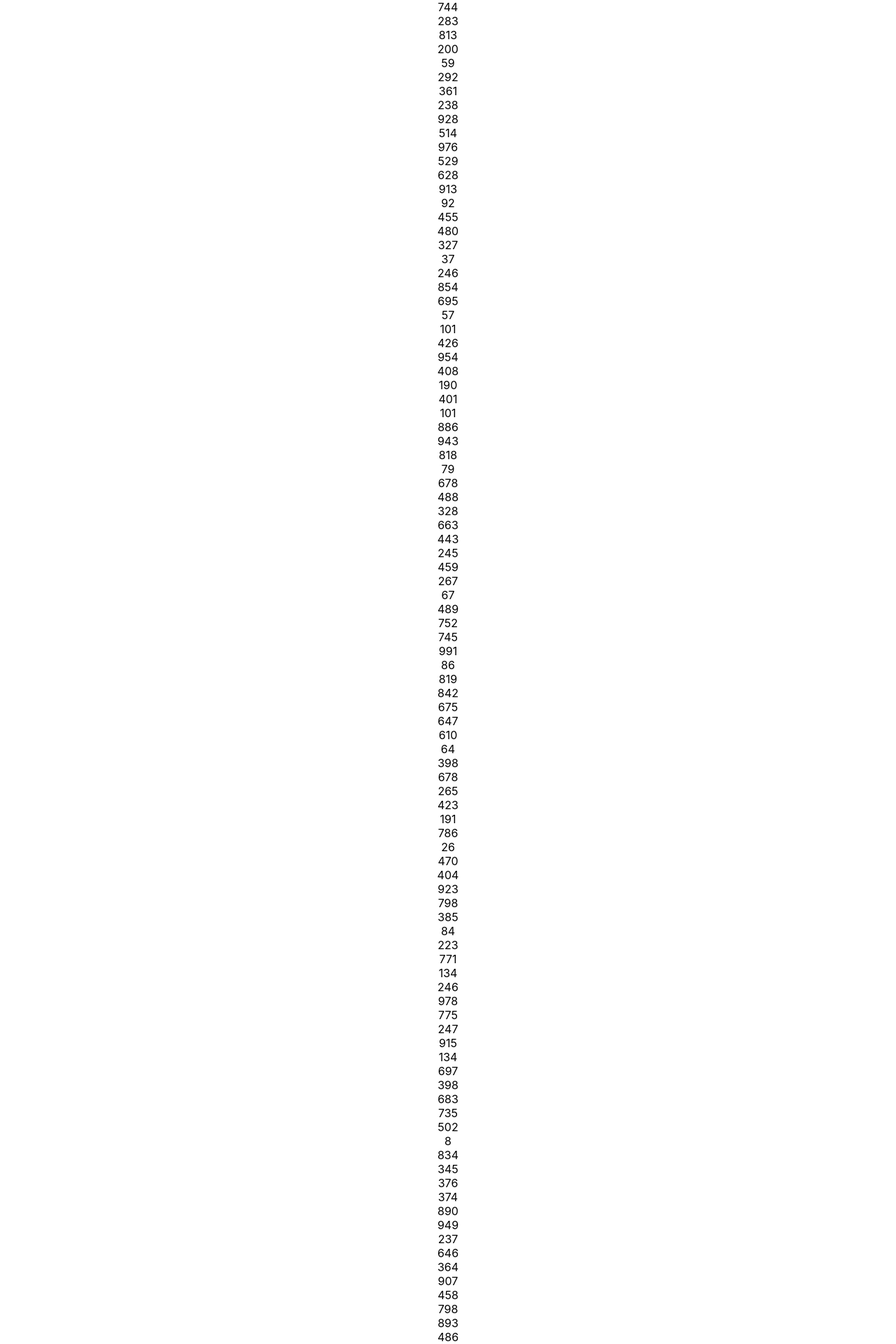
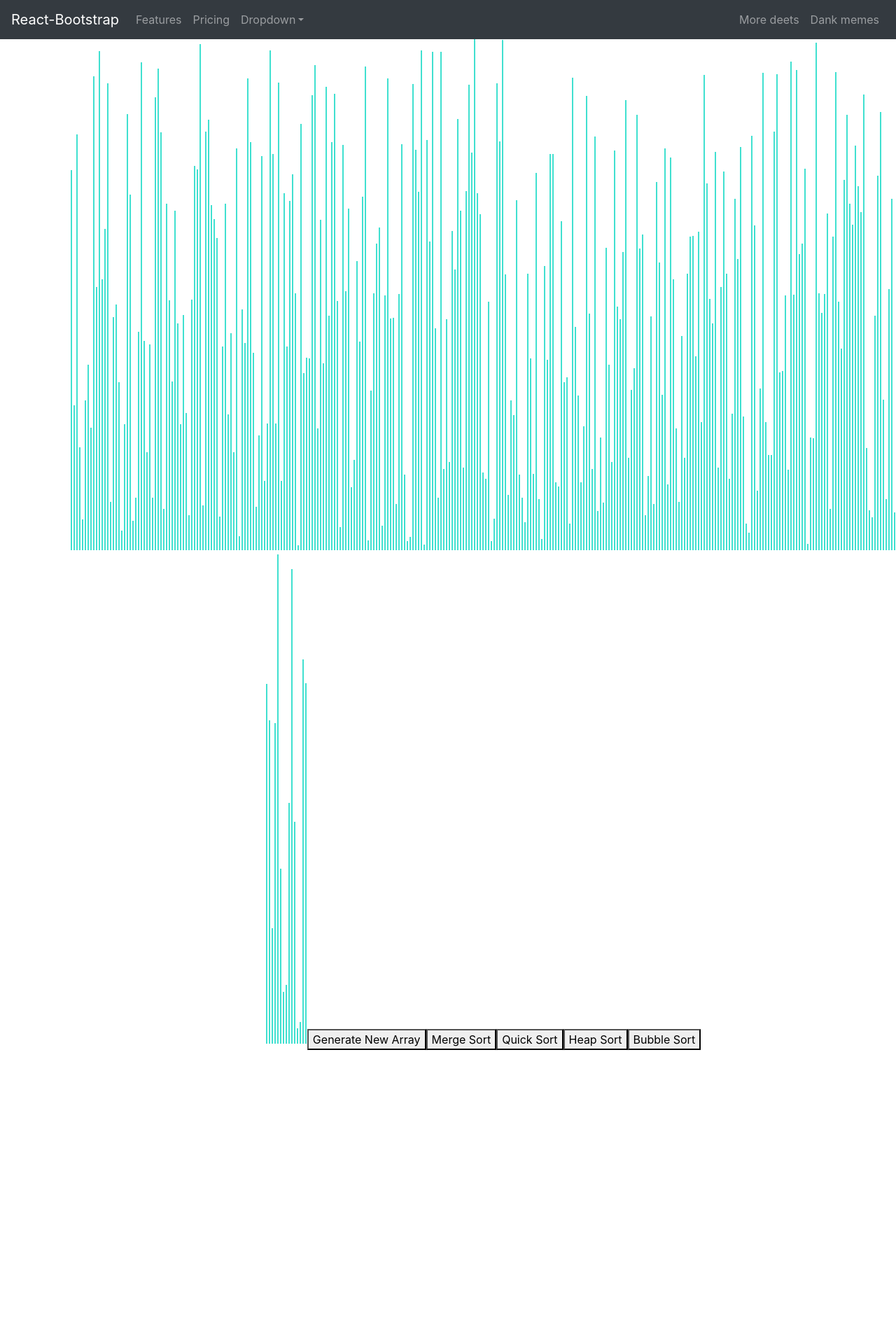
Before and after one commit to louishinohara/algorithm-visualizer, a React (Create React App) app: page / in a window 1280 px wide. Shown: the top 1920 px of the page at 70% size. After the commit the page ends 1500 px from the top, so only its background shows below. Built offline with nearby package versions, Linux system fonts and the light colour scheme.

Commit message:
bootstrap
Added boostrap navigatio bar to project

```diff
--- a/package.json
+++ b/package.json
@@ -6,7 +6,9 @@
     "@testing-library/jest-dom": "^4.2.4",
     "@testing-library/react": "^9.5.0",
     "@testing-library/user-event": "^7.2.1",
+    "bootstrap": "^4.4.1",
     "react": "^16.13.1",
+    "react-bootstrap": "^1.0.1",
     "react-dom": "^16.13.1",
     "react-scripts": "3.4.1"
   },
--- a/src/App.js
+++ b/src/App.js
@@ -1,14 +1,20 @@
-import React from 'react';
-import logo from './logo.svg';
+import React, {Component} from 'react';
+import {Navbar, Nav, NavItem, NavDropdown} from 'react-bootstrap';
+import NavigationBar from "./components/navBar";
+import SortingVisualizer from "./Visualizer/SortingVisualizer/SortingVisualizer";
 import './App.css';
 
-import SortingVisualizer from "./Visualizer/SortingVisualizer/SortingVisualizer";
-function App() {
+
+class App extends Component{
+  render() {
   return (
     <div className="App">
+      <NavigationBar></NavigationBar>
       <SortingVisualizer></SortingVisualizer>
     </div>
   );
+  }
+
 }
 
 export default App;
--- a/src/Visualizer/SortingVisualizer/SortingVisualizer.css
+++ b/src/Visualizer/SortingVisualizer/SortingVisualizer.css
@@ -0,0 +1,11 @@
+.array-container{
+    position: absolute;
+    left: 100px;
+}
+
+.array-bar {
+    width: 2px;
+    background-color: purple;
+    display: inline-block;
+    margin: 0 1px;
+}
--- a/src/Visualizer/SortingVisualizer/SortingVisualizer.jsx
+++ b/src/Visualizer/SortingVisualizer/SortingVisualizer.jsx
@@ -1,5 +1,18 @@
 import React from 'react';
 import './SortingVisualizer.css';
+import { getMergeSortAnimations } from './sortingAlgorithms/sortingAlgorithms.js';
+
+// Change this value for the speed of the animations.
+const ANIMATION_SPEED_MS = 1;
+
+// Change this value for the number of bars (value) in the array.
+const NUMBER_OF_ARRAY_BARS = 310;
+
+// This is the main color of the array bars.
+const PRIMARY_COLOR = 'turquoise';
+
+// This is the color of array bars that are being compared throughout the animations.
+const SECONDARY_COLOR = 'red';
 
 export default class SortingVisualizer extends React.Component {
     constructor(props) {
@@ -18,29 +31,103 @@ export default class SortingVisualizer extends React.Component {
 // Includes duplicate values
     resetArray() {
         const array = [];
-        for (let i = 0; i <= 100; i++){
-            array.push(randomIntFromInterval(5,1000));
+        for (let i = 0; i < NUMBER_OF_ARRAY_BARS; i++) {
+        array.push(randomIntFromInterval(5, 730));
         }
         this.setState({array});
     }
 
+    mergeSort() {
+        const animations = getMergeSortAnimations(this.state.array);
+        for (let i = 0; i < animations.length; i++) {
+        const arrayBars = document.getElementsByClassName('array-bar');
+        const isColorChange = i % 3 !== 2;
+        if (isColorChange) {
+            const [barOneIdx, barTwoIdx] = animations[i];
+            const barOneStyle = arrayBars[barOneIdx].style;
+            const barTwoStyle = arrayBars[barTwoIdx].style;
+            const color = i % 3 === 0 ? SECONDARY_COLOR : PRIMARY_COLOR;
+            setTimeout(() => {
+            barOneStyle.backgroundColor = color;
+            barTwoStyle.backgroundColor = color;
+            }, i * ANIMATION_SPEED_MS);
+        } else {
+            setTimeout(() => {
+            const [barOneIdx, newHeight] = animations[i];
+            const barOneStyle = arrayBars[barOneIdx].style;
+            barOneStyle.height = `${newHeight}px`;
+            }, i * ANIMATION_SPEED_MS);
+        }
+        }
+    }
+
+    quickSort() {}
+
+    heapSort() {}
+
+    bubbleSort() {}
+
+    // NOTE: This method will only work if your sorting algorithms actually return
+    // the sorted arrays; if they return the animations (as they currently do), then
+    // this method will be broken.
+    testSortingAlgorithms() {
+        for (let i = 0; i < 100; i++) {
+        const array = [];
+        const length = randomIntFromInterval(1, 1000);
+        for (let i = 0; i < length; i++) {
+            array.push(randomIntFromInterval(-1000, 1000));
+        }
+        const javaScriptSortedArray = array.slice().sort((a, b) => a - b);
+        const mergeSortedArray = getMergeSortAnimations(array.slice());
+        console.log(arraysAreEqual(javaScriptSortedArray, mergeSortedArray));
+        }
+    }
+
+
     render() {
         const {array} = this.state;
         return (
-            <> {array.map((value,idx) => (
-
-                <div className = "array-bar" key={idx}>   {/* Key With Index For Iterables */}
-
-                {value}         {/* Value of our array */}
-                </div>
+            <div className="array-container">
+                    {array.map((value,idx) => (
+                <div
+                    className = "array-bar"
+                    key={idx}
+                    style={{
+                        backgroundColor: PRIMARY_COLOR,
+                        height: `${value}px`
+                            }}></div>
                 ))}
-            </>
-                );
-
-            }
+                <button onClick={() => this.resetArray()}> Generate New Array </button>
+                <button onClick={() => this.mergeSort()}> Merge Sort </button>
+                <button onClick={() => this.quickSort()}> Quick Sort</button>
+                <button onClick={() => this.heapSort()}> Heap Sort </button>
+                <button onClick={() => this.bubbleSort()}> Bubble Sort</button>
+                {/* <button onClick={() => this.testSortingAlgorithms()}> Test Algorithm</button> */}
+            </div>
+        );
+    }
 }
 
 // Random Integer Generator
 function randomIntFromInterval(min,max) {
     return Math.floor(Math.random() * (max - min + 1) + min);
 }
+
+
+function arraysAreEqual(testArray, myArray) {
+    if(testArray.length !== myArray.length) return false;
+    for (let i = 0; i < myArray.length; i ++ ) {
+        if (testArray[0] !== myArray[0]) return false;
+    }
+    return true;
+}
+
+
+
+
+
+
+// Add some timers eventually
+// A way to test different sorting algorithms on the same array
+
+// https://www.youtube.com/watch?v=pFXYym4Wbkc
--- /dev/null
+++ b/src/Visualizer/SortingVisualizer/sortingAlgorithms/sortingAlgorithms.js
@@ -0,0 +1,78 @@
+
+export function getMergeSortAnimations(array) {
+  const animations = [];
+  if (array.length <= 1) return array;
+  const auxiliaryArray = array.slice();
+  mergeSortHelper(array, 0, array.length - 1, auxiliaryArray, animations);
+  return animations;
+}
+
+function mergeSortHelper(
+  mainArray,
+  startIdx,
+  endIdx,
+  auxiliaryArray,
+  animations,
+) {
+  if (startIdx === endIdx) return;
+  const middleIdx = Math.floor((startIdx + endIdx) / 2);
+  mergeSortHelper(auxiliaryArray, startIdx, middleIdx, mainArray, animations);
+  mergeSortHelper(auxiliaryArray, middleIdx + 1, endIdx, mainArray, animations);
+  doMerge(mainArray, startIdx, middleIdx, endIdx, auxiliaryArray, animations);
+}
+
+function doMerge(
+  mainArray,
+  startIdx,
+  middleIdx,
+  endIdx,
+  auxiliaryArray,
+  animations,
+) {
+  let k = startIdx;
+  let i = startIdx;
+  let j = middleIdx + 1;
+  while (i <= middleIdx && j <= endIdx) {
+    // These are the values that we're comparing; we push them once
+    // to change their color.
+    animations.push([i, j]);
+    // These are the values that we're comparing; we push them a second
+    // time to revert their color.
+    animations.push([i, j]);
+    if (auxiliaryArray[i] <= auxiliaryArray[j]) {
+      // We overwrite the value at index k in the original array with the
+      // value at index i in the auxiliary array.
+      animations.push([k, auxiliaryArray[i]]);
+      mainArray[k++] = auxiliaryArray[i++];
+    } else {
+      // We overwrite the value at index k in the original array with the
+      // value at index j in the auxiliary array.
+      animations.push([k, auxiliaryArray[j]]);
+      mainArray[k++] = auxiliaryArray[j++];
+    }
+  }
+  while (i <= middleIdx) {
+    // These are the values that we're comparing; we push them once
+    // to change their color.
+    animations.push([i, i]);
+    // These are the values that we're comparing; we push them a second
+    // time to revert their color.
+    animations.push([i, i]);
+    // We overwrite the value at index k in the original array with the
+    // value at index i in the auxiliary array.
+    animations.push([k, auxiliaryArray[i]]);
+    mainArray[k++] = auxiliaryArray[i++];
+  }
+  while (j <= endIdx) {
+    // These are the values that we're comparing; we push them once
+    // to change their color.
+    animations.push([j, j]);
+    // These are the values that we're comparing; we push them a second
+    // time to revert their color.
+    animations.push([j, j]);
+    // We overwrite the value at index k in the original array with the
+    // value at index j in the auxiliary array.
+    animations.push([k, auxiliaryArray[j]]);
+    mainArray[k++] = auxiliaryArray[j++];
+  }
+}
--- /dev/null
+++ b/src/components/navBar.jsx
@@ -0,0 +1,35 @@
+
+import React from 'react';
+import {Navbar, Nav, NavItem, NavDropdown} from 'react-bootstrap';
+import 'bootstrap/dist/css/bootstrap.min.css'
+export default class NavigationBar extends React.Component {
+    render(){
+        return(
+
+<Navbar bg="dark" collapseOnSelect expand="lg" bg="dark" variant="dark">
+  <Navbar.Brand href="#home">React-Bootstrap</Navbar.Brand>
+  <Navbar.Toggle aria-controls="responsive-navbar-nav" />
+  <Navbar.Collapse id="responsive-navbar-nav">
+    <Nav className="mr-auto">
+      <Nav.Link href="#features">Features</Nav.Link>
+      <Nav.Link href="#pricing">Pricing</Nav.Link>
+      <NavDropdown title="Dropdown" id="collasible-nav-dropdown">
+        <NavDropdown.Item href="#action/3.1">Action</NavDropdown.Item>
+        <NavDropdown.Item href="#action/3.2">Another action</NavDropdown.Item>
+        <NavDropdown.Item href="#action/3.3">Something</NavDropdown.Item>
+        <NavDropdown.Divider />
+        <NavDropdown.Item href="#action/3.4">Separated link</NavDropdown.Item>
+      </NavDropdown>
+    </Nav>
+    <Nav>
+      <Nav.Link href="#deets">More deets</Nav.Link>
+      <Nav.Link eventKey={2} href="#memes">
+        Dank memes
+      </Nav.Link>
+    </Nav>
+  </Navbar.Collapse>
+</Navbar>
+
+        );
+    }
+}
```
Also changed, not shown: 1 other file (tests, documents, lock files or other folders).
